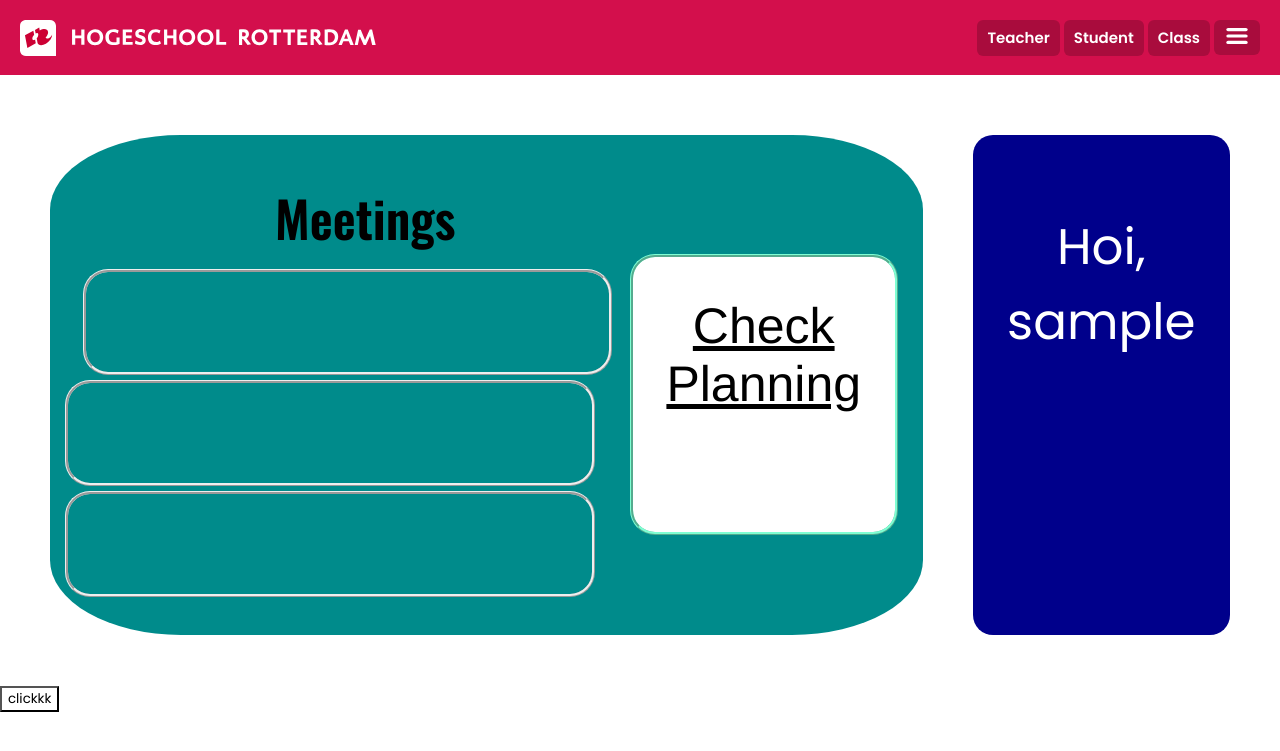
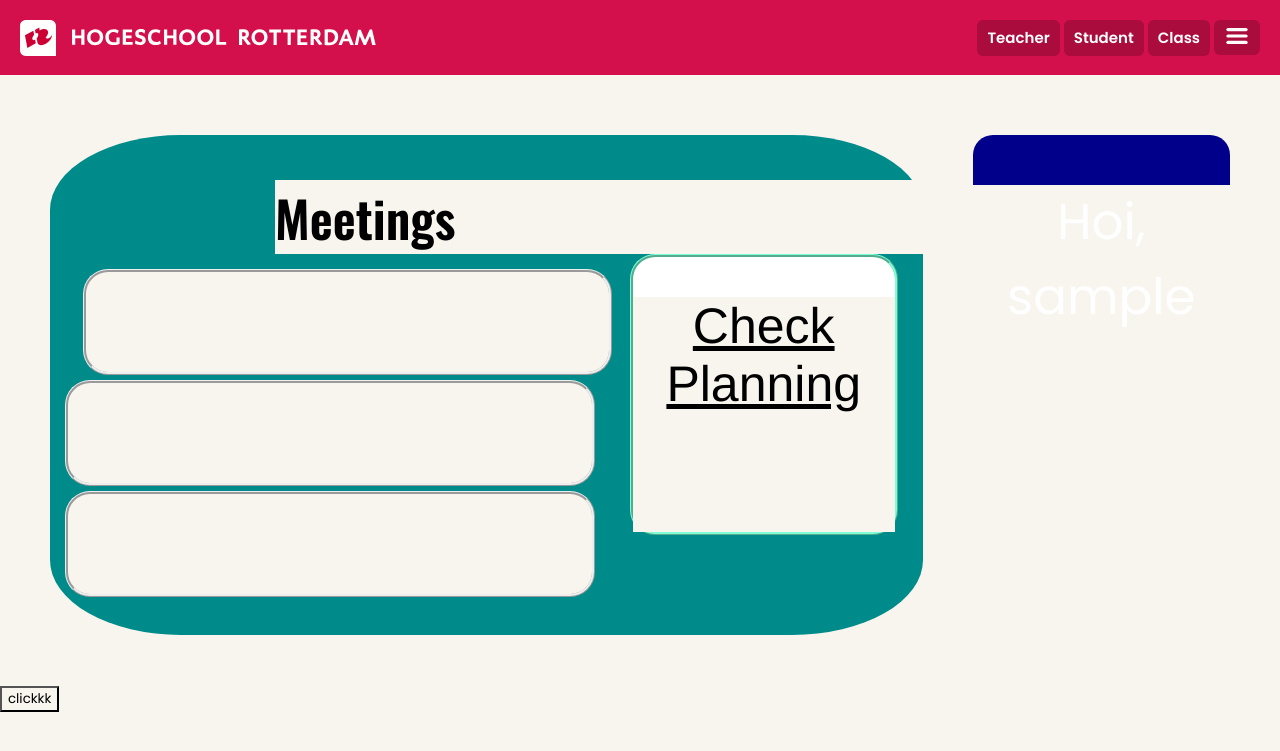
Before and after one commit to zasha-0925315/Werkplaats3, a Flask app: page /link in a window 1280 px wide. Shown: the top 751 px of the page. Run offline with Flask 2, Linux system fonts and the light colour scheme; a user stored in the database is signed in.

Commit message:
adjusted some css

```diff
--- a/app.py
+++ b/app.py
@@ -17,11 +17,11 @@ app = Flask(__name__)
 app.config['SECRET_KEY'] ='sfsfl446klxjaasdksldklfgg'
 app.config['SQLALCHEMY_DATABASE_URI'] = '../databases/demo_data.db'
 
-@app.before_request
-def check_login():
-    if request.endpoint not in ["static"]:
-        if not session.get("logged_in"):
-            return redirect(url_for('show_login'))
+# @app.before_request
+# def check_login():
+#     if request.endpoint not in ["static"]:
+#         if not session.get("logged_in"):
+#             return redirect(url_for('show_login'))
 
 # Main route
 @app.route("/")
@@ -152,7 +152,7 @@ def handle_login():
     #     session["logged_in"] = True
     else:
         return render_template("login.html", message="Invalid Password or Username.")
-    return redirect(url_for('base'))
+    return redirect(url_for('link'))
 
 @app.route("/register")
 def register():
--- a/static/base.css
+++ b/static/base.css
@@ -8,7 +8,7 @@
 
 :root {
     --main-font: 'Poppins', sans-serif;
-    --bg-color: ;
+    --bg-color: #f8f5ee;
     --hr-red: #d30f4c;
     --white: #fff;
     --hr-dark-blue: #001e48;
--- a/static/links.css
+++ b/static/links.css
@@ -14,6 +14,12 @@
 
 .Greet-Balk:hover {
     filter: brightness(150%);
+}
+
+.Greet-Text {
+    display: flex;
+    justify-content: center;
+    margin-top: 50px;
 }
 
 #meeting-border {
@@ -104,6 +110,8 @@
     margin-top: 40px;
 }
 
+
+
 /* #create-meeting-button {
     height: 12%;
     width: 20%;
--- a/templates/link.html
+++ b/templates/link.html
@@ -20,9 +20,12 @@
         <div id="meeting3" name="meeting3">
        </div>
      </div>
+
     <div class= "Greet-Balk" id="Greet-Balk"> <br>
         {% if session.logged_in %}
-        Hoi, {{ session.username }}
+        <p class="Greet-Text">
+          Hoi, {{ session.username }}
+        </p>
         {% else %}
         {% endif %}
     </div>
```
